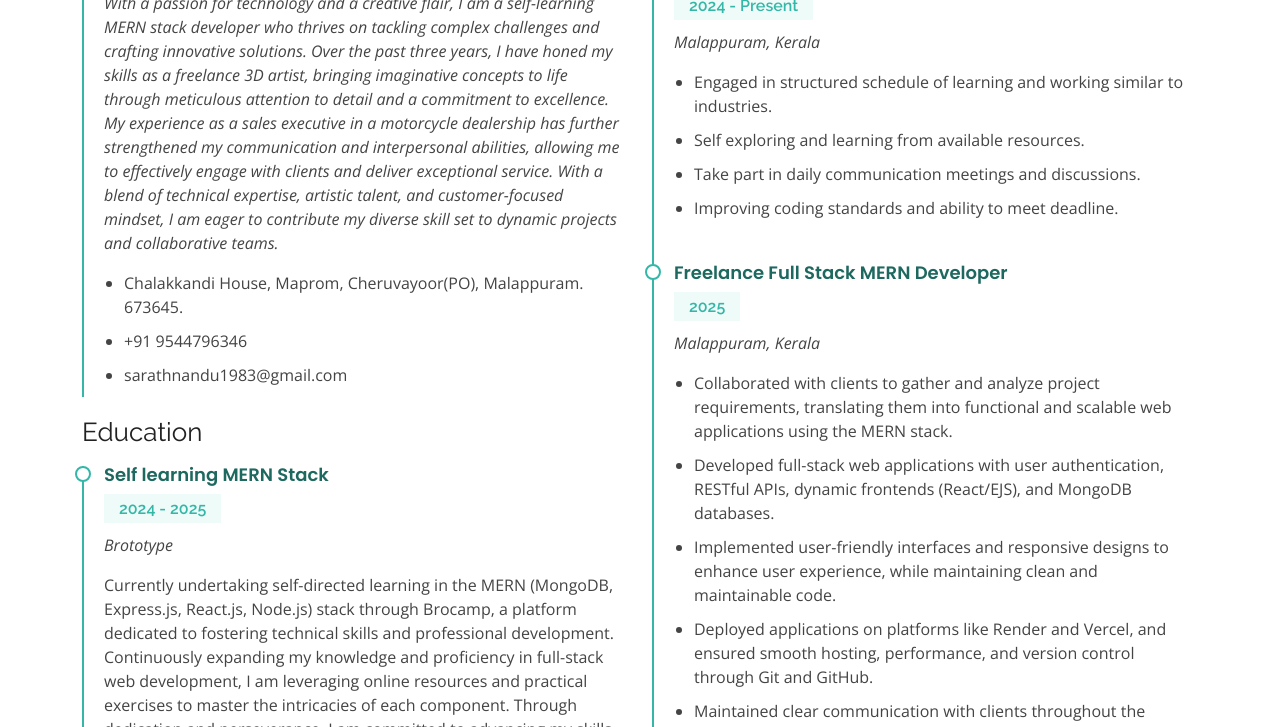
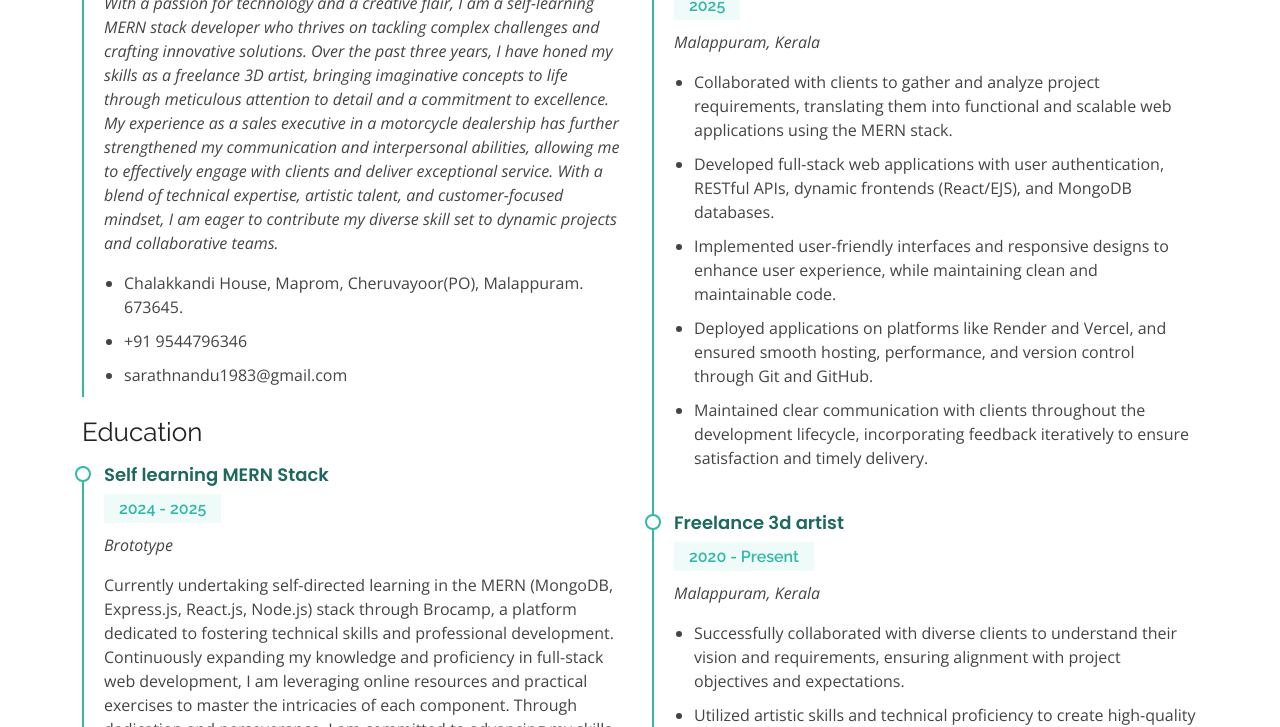
Before and after one commit to sarathsureshc/personal-website, a plain HTML site: page resume.html in a window 1280 px wide. Shown: the part 373-1100 px from the top of the page. Drawn offline with nearby package versions, Linux system fonts and the light colour scheme.

Commit message:
Update resume.html

```diff
--- a/resume.html
+++ b/resume.html
@@ -130,19 +130,6 @@
           </div>
           <div class="col-lg-6">
             <h3 class="resume-title">Professional Experience</h3>
-            <div class="resume-item">
-              <h4>learning MERN Stack developer</h4>
-              <h5>2024 - Present</h5>
-              <p><em>Malappuram, Kerala </em></p>
-              <p>
-              <ul>
-                <li>Engaged in structured schedule of learning and working similar to industries.</li>
-                <li>Self exploring and learning from available resources. </li>
-                <li>Take part in daily communication meetings and discussions.</li>
-                <li>Improving coding standards and ability to meet deadline. </li>
-              </ul>
-              </p>
-            </div>
 
             <div class="resume-item">
               <h4>Freelance Full Stack MERN Developer</h4>
```
